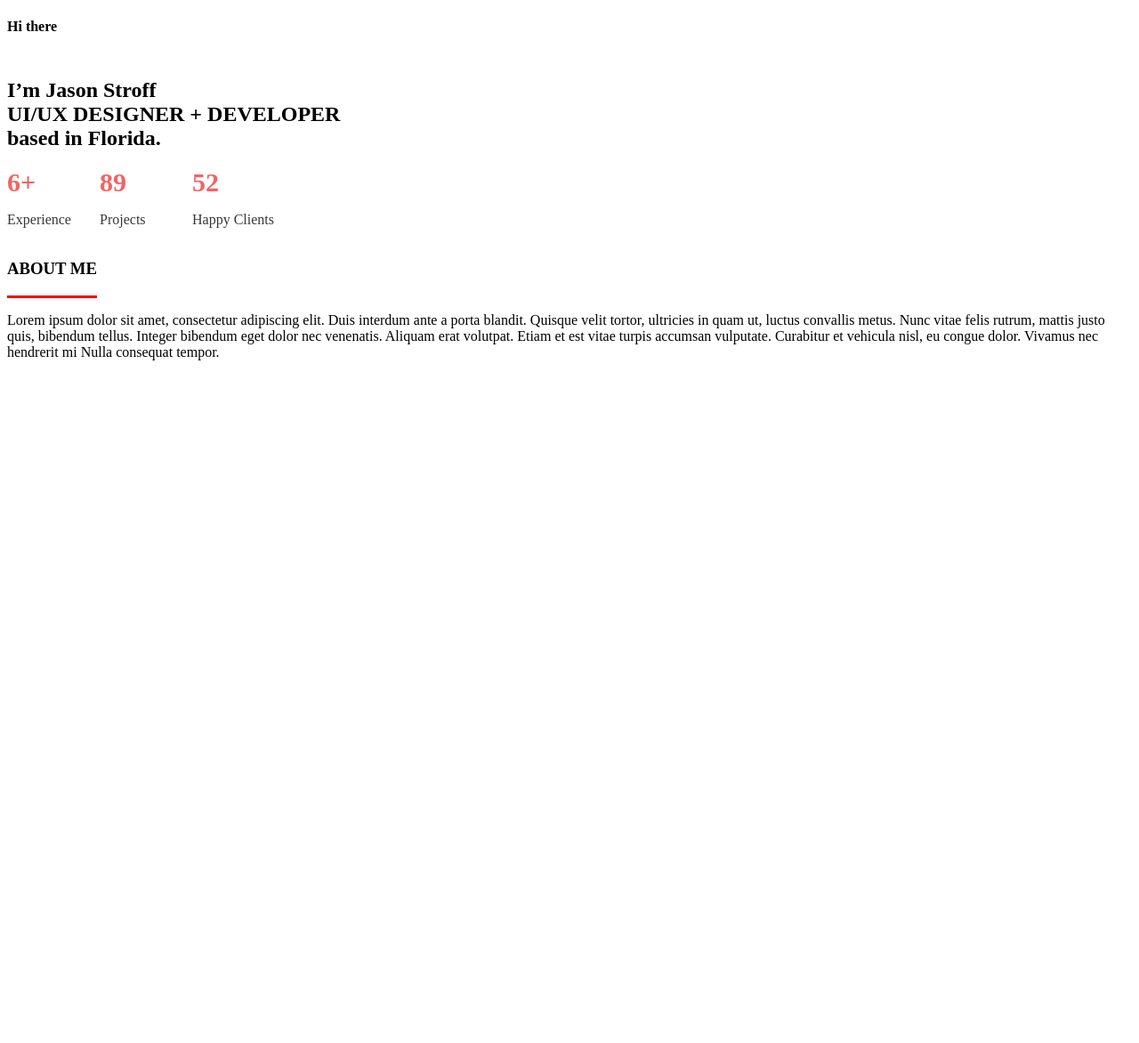
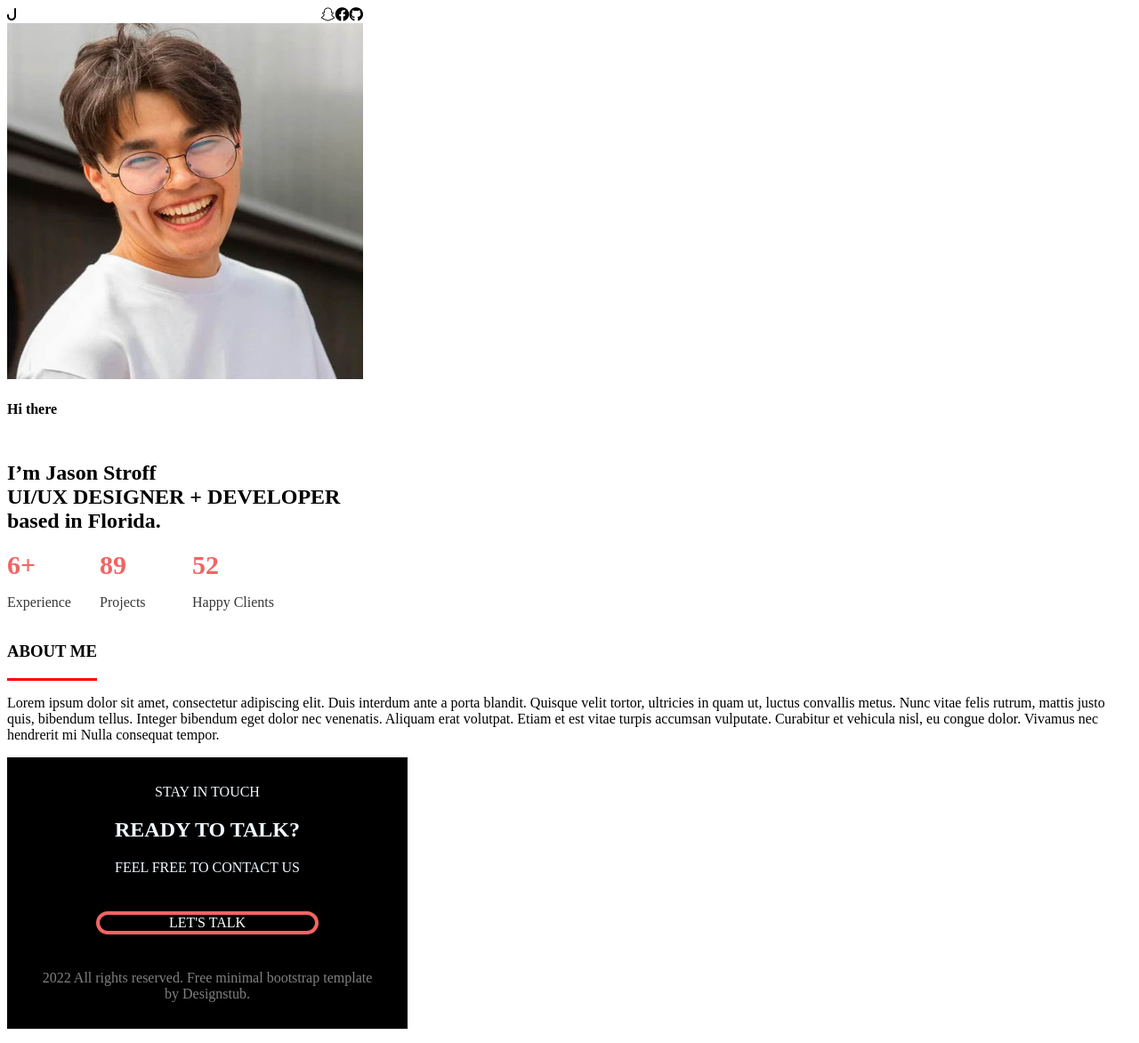
Before and after one commit to happynehihi/Sgroup_All, a plain HTML site: page Buoi2/index.html in a window 1280 px wide. Shown: the whole page at 89% size. Before the commit the page ends 800 px from the top, so only its background shows below. Drawn offline with Linux system fonts and the light colour scheme.

Commit message:
DONE buoi2

```diff
--- a/Buoi2/index.html
+++ b/Buoi2/index.html
@@ -5,9 +5,20 @@
     <meta http-equiv="X-UA-Compatible" content="IE=edge">
     <meta name="viewport" content="width=device-width, initial-scale=1.0">
     <title>Document</title>
+    <link rel="stylesheet" href="https://cdnjs.cloudflare.com/ajax/libs/font-awesome/6.2.1/css/all.min.css">
     <link rel="stylesheet" href="main.css">
 </head>
 <body>
+    <div class="logo">
+        <i class="fa-solid fa-j"></i>
+        <i class="fa-brands fa-github"></i>
+        <i class="fa-brands fa-facebook"></i>
+        <i class="fa-brands fa-snapchat"></i>
+
+    </div>
+    <div>
+        <img src="avatar.jpg" width="400" height="400" alt="" />
+    </div>
     <div>
         <h4>Hi there</h4>
         <h2><br>I’m Jason Stroff <br>UI/UX DESIGNER + DEVELOPER <br> based in Florida.</h2>
@@ -36,5 +47,22 @@
     <p>Lorem  ipsum dolor sit amet, consectetur adipiscing elit. Duis interdum ante a porta blandit. Quisque velit tortor, ultricies in quam ut, luctus convallis metus. Nunc vitae felis rutrum, mattis justo quis, bibendum tellus. Integer bibendum eget dolor nec venenatis. Aliquam erat volutpat. Etiam et est vitae turpis accumsan vulputate. Curabitur et vehicula nisl, eu congue dolor. Vivamus nec hendrerit mi Nulla consequat tempor.</p>
 </div>
 </div>
+<footer class="footerunder">
+    <div>
+        <p class="center1">STAY IN TOUCH</p>
+    </div>
+    <div>
+        <h2 class="center">
+        READY TO TALK?
+        </h2>
+    </div>
+    <p class="center">Feel free to contact us</p>
+    <div class="circle1">
+        <p class="circle">LET'S TALK</p>
+    </div>
+    <div>
+        <p class="source"> 2022 All rights reserved. Free minimal bootstrap template <br class="under">by Designstub.</p>
+    </div>
+</footer>
 </body>
 </html>
--- a/Buoi2/main.css
+++ b/Buoi2/main.css
@@ -19,3 +19,53 @@
     display: inline-block;
     border-bottom: solid red;
 }
+
+.logo .fa-brands fa-github{
+    float: right;
+    display: flex;
+}
+.logo{
+    width: 400px;
+
+}
+
+.fa-brands {
+    float: right;
+    display: flex;
+}
+.footerunder {
+    background-color: black;
+    width: 450px;
+}
+.center{
+    color: aliceblue;
+    text-align: center;
+    text-transform: uppercase;
+}
+
+.center1{
+    color: aliceblue;
+    text-align: center;
+    text-transform: uppercase;
+    padding-top: 30px;
+}
+
+
+.circle {
+    color: white;
+    text-align: center;
+    border-radius: 30px;
+    border: #F26464 solid 4px;
+    margin: 0px 100px 0px 100px
+}
+.circle1{
+    color: #F26464;
+    margin: 40px 0px 40px 0px;
+
+}
+
+.source {
+    color: grey;
+    text-align: center;
+    padding-bottom: 30px;
+}
```
Also changed, not shown: Buoi2/avatar.jpg (added).
